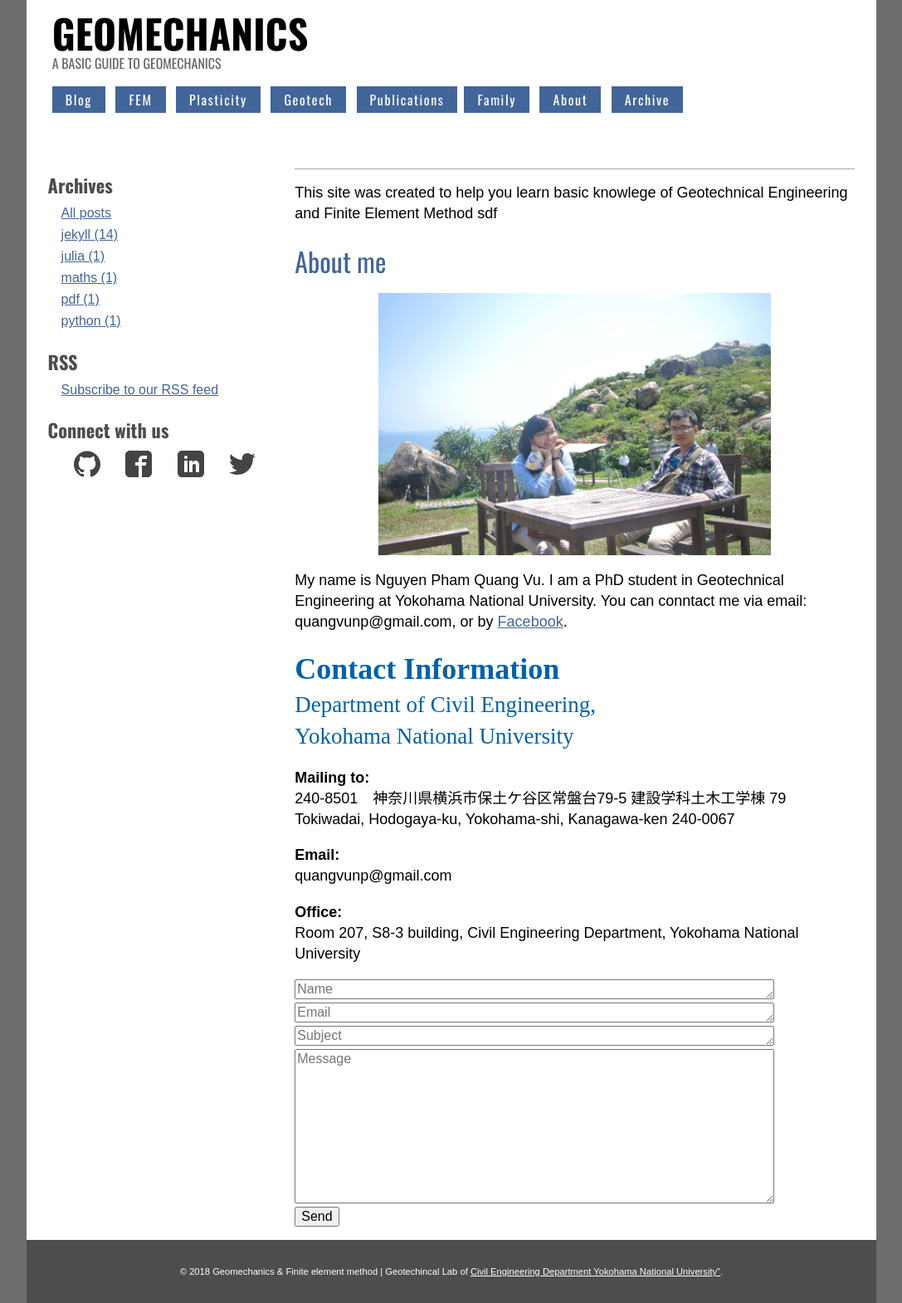
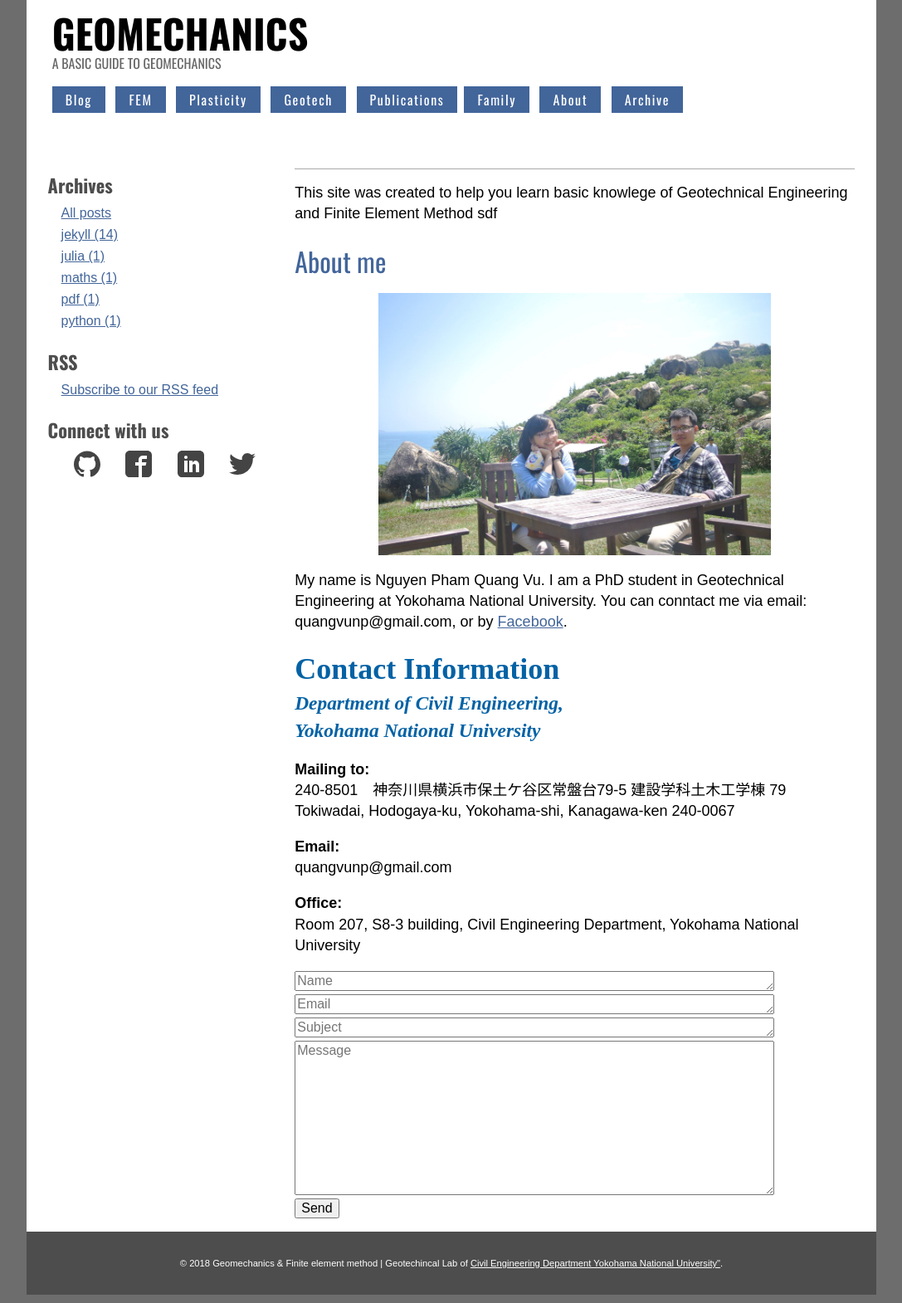
Before and after one commit to quangvunp/geomechanics, a Jekyll site: the page built from about.md, in a window 1280 px wide. Shown: the whole page at 83% size, without its empty margins (96-1183 px from the left). Built offline with Jekyll 4.4.1, drawn with Linux system fonts in a browser that asks for light colours; our own code applies the rules of GitHub Pages for plain Markdown files.

Commit message:
Update about.md

```diff
--- a/about.md
+++ b/about.md
@@ -9,9 +9,9 @@ My name is Nguyen Pham Quang Vu. I am a PhD student in Geotechnical Engineering
 
 
 <span style="color: #0362a5; font-family: Babas; font-size: 2em;">**Contact Information**</span> <br />
-<span style="color: #0362a5; font-family: Time News Roman; font-size: 1.5em;">
-Department of Civil Engineering, <br />
-Yokohama National University
+<span style="color: #0362a5; font-family: Time News Roman; font-size: 1.3em;">
+***Department of Civil Engineering, <br />
+Yokohama National University***
 </span>
 
 **Mailing to:**<br />
```
